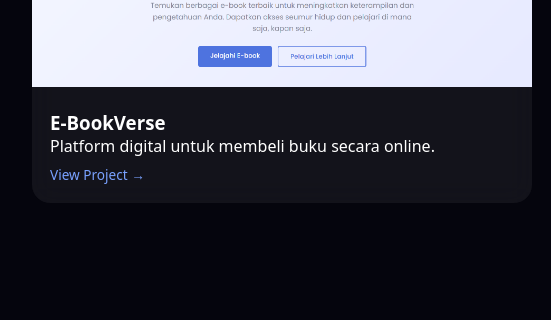
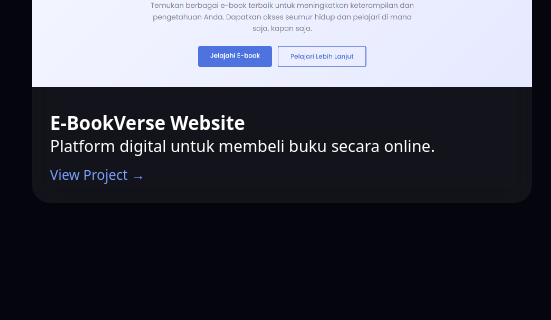
Before and after one commit to decerrick-sarjana-tidur/My-Portofolio, a plain HTML site: page index.html in a window 1280 px wide. Shown: the part 1959-2279 px from the top of the page, 96-647 px from the left. Drawn offline with Linux system fonts and the light colour scheme.

Commit message:
Fix HTML structure and improve formatting

```diff
--- a/index.html
+++ b/index.html
@@ -87,7 +87,7 @@
     <div class="card project reveal" onclick="openModal()">
       <img src="assets/bookverse.png" loading="lazy">
       <div class="project-info">
-        <h3>E-BookVerse</h3>
+        <h3>E-BookVerse Website</h3>
         <p>Platform digital untuk membeli buku secara online.</p>
         <a href="https://decerrick-sarjana-tidur.github.io/e-book-verse/"
           target="_blank"
```
